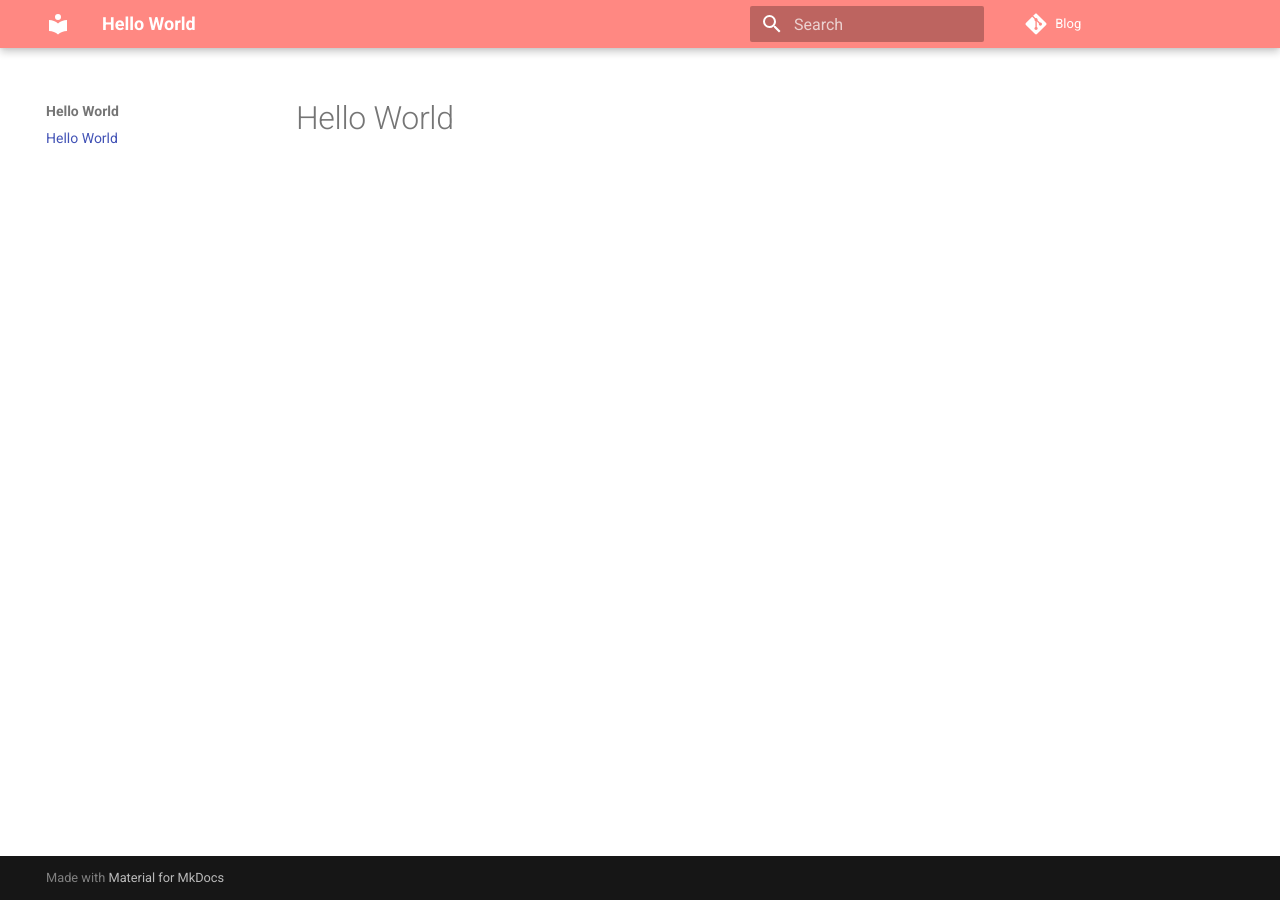
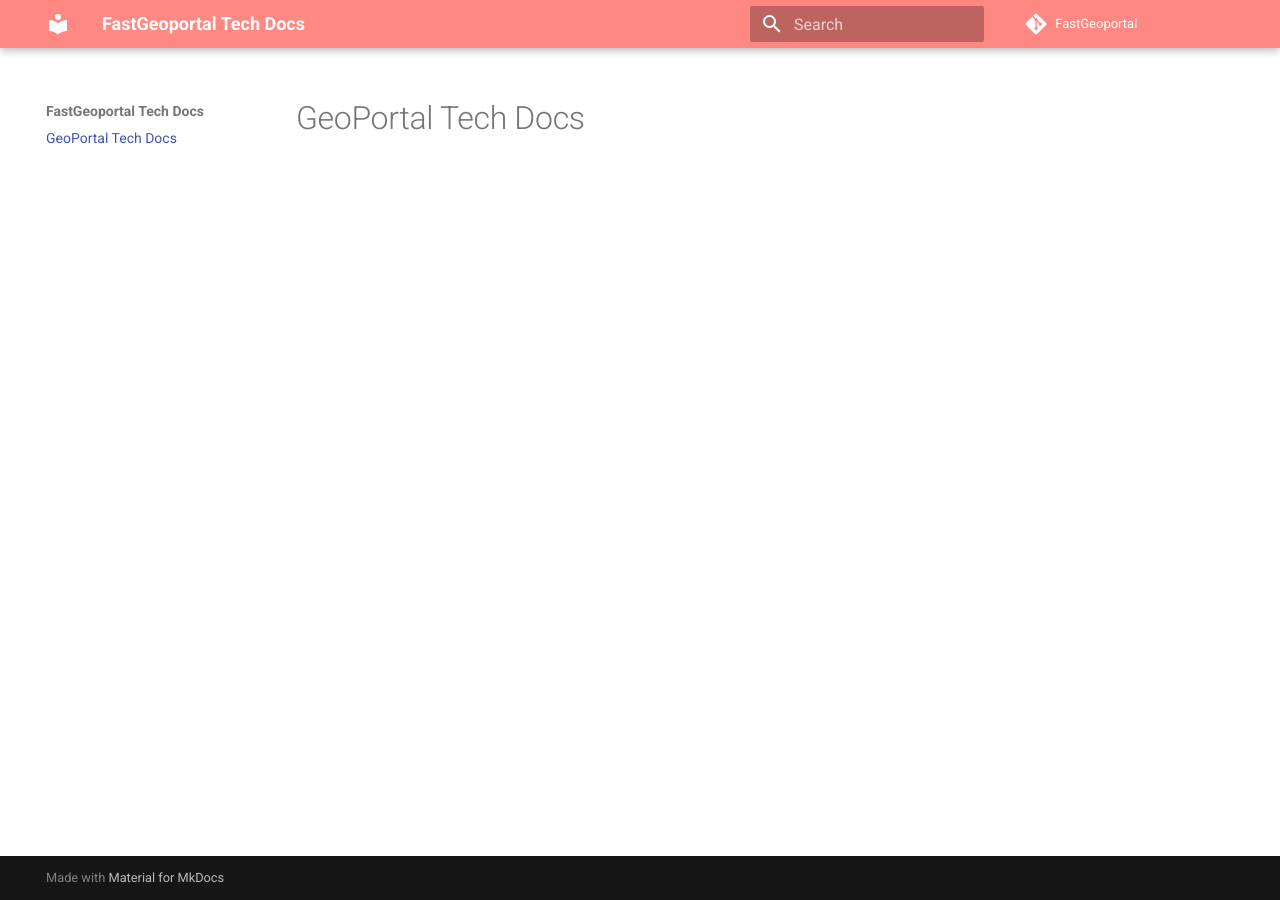
Before and after one commit to qwikgeo/qwikgeo-api, an MkDocs documentation site: the page built from docs/docs/index.md, in a window 1280 px wide. Built offline with MkDocs 1.6.1 and Material for MkDocs 9.7.7, drawn with Linux system fonts in a browser that asks for light colours; comment, search, counter and statistics services are not loaded.

Commit message:
update for docs

```diff
--- a/docs/docs/index.md
+++ b/docs/docs/index.md
@@ -1 +1 @@
-# Hello World
+# GeoPortal Tech Docs
--- a/docs/mkdocs.yml
+++ b/docs/mkdocs.yml
@@ -1,10 +1,10 @@
-site_name: Hello World
-site_url: https://mkeller3.github.io/blog/
-site_description: Blog related to projects/ ideas I have wokred on.
+site_name: FastGeoportal Tech Docs
+site_url: https://mkeller3.github.io/FastGeoportal/
+site_description: Tech docs for FastGeoportal
 site_author: MkDocs Team
 
-repo_url: https://github.com/mkeller3/blog
-repo_name: Blog
+repo_url: https://github.com/mkeller3/FastGeoportal
+repo_name: FastGeoportal
 edit_uri: blob/main/docs/
 
 extra_css:
```
